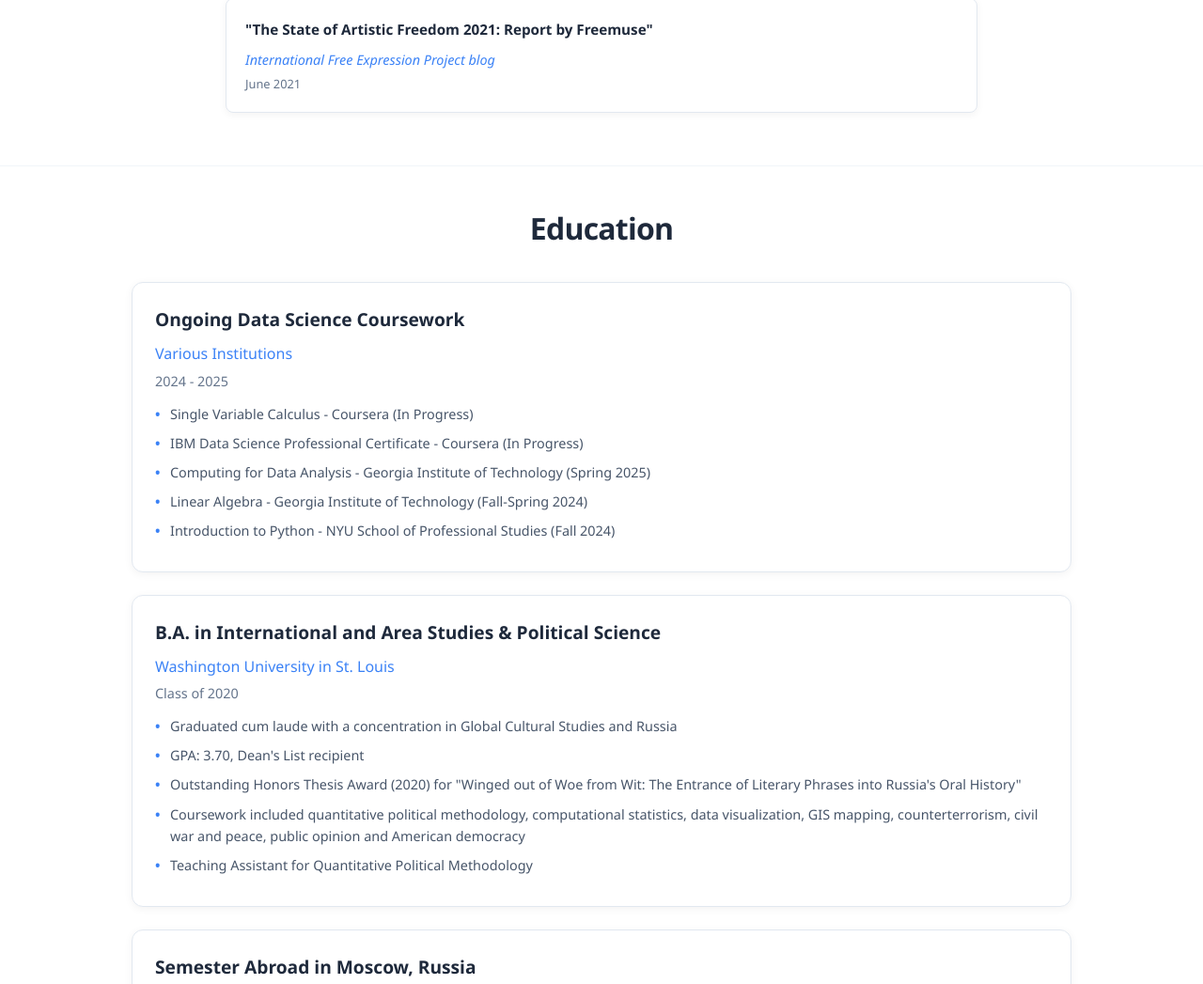
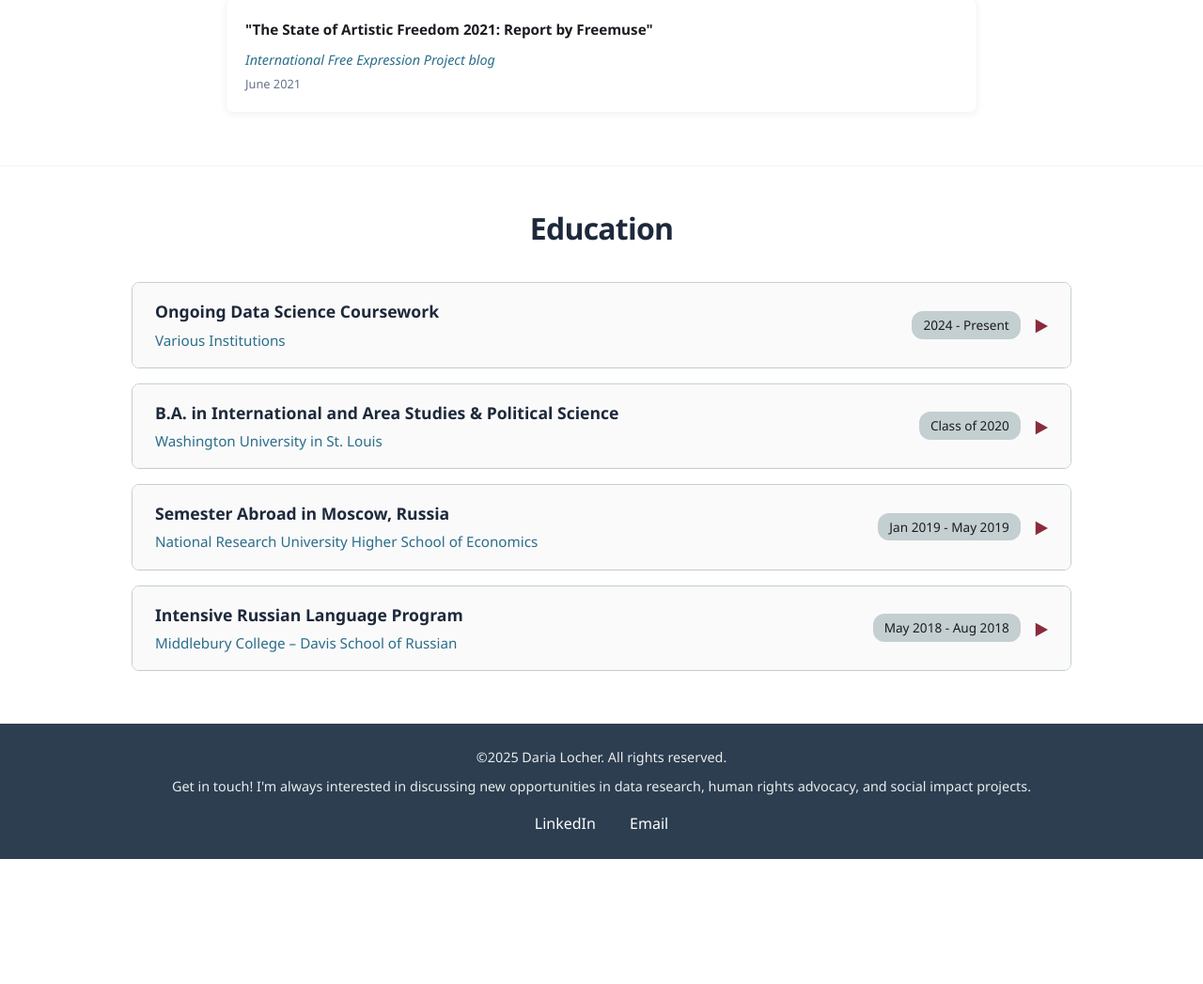
Before and after one commit to darlocher/website-portfolio, a plain HTML site: page index.html in a window 1280 px wide. Shown: the part 4830-5877 px from the top of the page at 94% size. After the commit the page ends 5744 px from the top, so only its background shows below. Drawn offline with Linux system fonts and the light colour scheme.

Commit message:
Update website content 3

```diff
--- a/index.html
+++ b/index.html
@@ -14,7 +14,7 @@
         body {
             font-family: 'Segoe UI', Tahoma, Geneva, Verdana, sans-serif;
             line-height: 1.6;
-            color: #333;
+            color: #1c1b22;
             background: #ffffff;
         }
 
@@ -26,8 +26,8 @@
 
         /* Header */
         header {
-            background: linear-gradient(135deg, #2c3e50 0%, #34495e 100%);
-            color: white;
+            background: #c3cfd1;
+            color: black;
             padding: 2.5rem 0;
             position: relative;
             overflow: hidden;
@@ -72,7 +72,7 @@
         /* Navigation */
         nav {
             background: #fff;
-            box-shadow: 0 4px 20px rgba(0,0,0,0.1);
+            box-shadow: 0 1px 10px #1c1b22;
             position: sticky;
             top: 0;
             z-index: 100;
@@ -88,7 +88,7 @@
 
         nav ul li a {
             text-decoration: none;
-            color: #333;
+            color: #4a292f;
             font-weight: 600;
             font-size: .9rem;
             padding: 0.5rem 1rem;
@@ -97,7 +97,7 @@
         }
 
         nav ul li a:hover {
-            color: #3498db;
+            color: #2b6e8a;
         }
 
 
@@ -138,13 +138,13 @@
         .about-text p {
             margin-bottom: 1rem;
             font-size: 0.95rem;
-            color: #475569;
+            color: #1c1b22;
             line-height: 1.6;
         }
 
         .contact-info {
-            background: #2c3e50;
-            color: white;
+            background: #c3cfd1;
+            color: black;
             padding: 1.1rem;
             border-radius: 10px;
             box-shadow: 0 4px 20px rgba(0,0,0,0.1);
@@ -152,7 +152,7 @@
 
         .contact-info h3 {
             margin-bottom: 1rem;
-            color: #60a5fa;
+            color: #8a2b3c;
             font-size: 1.1rem;
             font-weight: 600;
         }
@@ -165,16 +165,16 @@
 
         /* Experience Section */
         .experience-item {
-            background: white;
+            background: #f7f6f0;
             margin-bottom: 1rem;
-            border: 1px solid #e2e8f0;
+            border: 1px solid #c3cfd1;
             border-radius: 8px;
             overflow: hidden;
             transition: all 0.3s ease;
         }
 
         .experience-item:hover {
-            border-color: #3b82f6;
+            border-color: #2b6e8a;
             box-shadow: 0 4px 12px rgba(59, 130, 246, 0.1);
         }
 
@@ -185,7 +185,7 @@
             justify-content: space-between;
             align-items: center;
             background: #fafafa;
-            border-bottom: 1px solid #e2e8f0;
+            border-bottom: 1px solid #f7f6f0;
         }
 
         .job-header:hover {
@@ -205,7 +205,7 @@
 
         .job-company {
             font-size: 0.95rem;
-            color: #3b82f6;
+            color: #2b6e8a;
             font-weight: 500;
         }
 
@@ -217,8 +217,8 @@
 
         .job-date {
             font-size: 0.85rem;
-            color: #64748b;
-            background: #e2e8f0;
+            color: #1c1b22;
+            background: #c3cfd1;
             padding: 0.25rem 0.75rem;
             border-radius: 12px;
             font-weight: 500;
@@ -226,7 +226,7 @@
 
         .expand-icon {
             font-size: 1.2rem;
-            color: #64748b;
+            color: #8a2b3c;
             transition: transform 0.3s ease;
             font-weight: bold;
         }
@@ -266,7 +266,7 @@
             content: "•";
             position: absolute;
             left: 0;
-            color: #3b82f6;
+            color: #2b6e8a;
             font-weight: bold;
         }
 
@@ -282,11 +282,11 @@
             padding: 1.5rem;
             border-radius: 10px;
             box-shadow: 0 2px 10px rgba(0,0,0,0.1);
-            border: 1px solid #e2e8f0;
+            border: 1px solid #f7f6f0;
         }
 
         .skill-category h3 {
-            color: #2c3e50;
+            color: #1c1b22;
             margin-bottom: 0.75rem;
             font-size: 1.1rem;
             font-weight: 600;
@@ -299,8 +299,8 @@
         }
 
         .skill-tag {
-            background: #3498db;
-            color: white;
+            background: #cff1ff;
+            color: #1c1b22;
             padding: 0.25rem 0.75rem;
             border-radius: 16px;
             font-size: 0.8rem;
@@ -318,20 +318,20 @@
             padding: 1.25rem;
             margin-bottom: 1rem;
             border-radius: 8px;
-            border-left: 3px solid #3b82f6;
+            border-left: 3px solid #2b6e8a;
             box-shadow: 0 2px 8px rgba(0,0,0,0.05);
-            border: 1px solid #e2e8f0;
+            border: 1px solid #f7f6f0;
         }
 
         .publication-title {
             font-weight: 600;
-            color: #1e293b;
+            color: #1c1b22;
             margin-bottom: 0.5rem;
             font-size: 0.95rem;
         }
 
         .publication-venue {
-            color: #3b82f6;
+            color: #2b6e8a;
             font-style: italic;
             margin-bottom: 0.25rem;
             font-size: 0.9rem;
@@ -340,57 +340,6 @@
         .publication-date {
             color: #64748b;
             font-size: 0.8rem;
-        }
-
-        /* Education Section */
-        .education-item {
-            background: white;
-            padding: 1.5rem;
-            margin-bottom: 1.5rem;
-            border-radius: 12px;
-            box-shadow: 0 2px 10px rgba(0,0,0,0.05);
-            border: 1px solid #e2e8f0;
-        }
-
-        .degree {
-            font-size: 1.2rem;
-            font-weight: 600;
-            color: #1e293b;
-            margin-bottom: 0.5rem;
-        }
-
-        .school {
-            font-size: 1rem;
-            color: #3b82f6;
-            margin-bottom: 0.25rem;
-            font-weight: 500;
-        }
-
-        .graduation-date {
-            color: #64748b;
-            margin-bottom: 0.75rem;
-            font-size: 0.9rem;
-        }
-
-        .education-item ul {
-            list-style: none;
-            padding-left: 0;
-        }
-
-        .education-item li {
-            margin-bottom: 0.5rem;
-            padding-left: 1rem;
-            position: relative;
-            font-size: 0.9rem;
-            color: #475569;
-        }
-
-        .education-item li:before {
-            content: "•";
-            position: absolute;
-            left: 0;
-            color: #3b82f6;
-            font-weight: bold;
         }
 
         /* Footer */
@@ -948,13 +897,22 @@
             </div>
         </section>
 
-        <section id="education">
+        <section id="experience">
             <div class="container">
                 <h2 class="section-title">Education</h2>
-                <div class="education-item">
-                    <div class="degree">Ongoing Data Science Coursework</div>
-                    <div class="school">Various Institutions</div>
-                    <div class="graduation-date">2024 - 2025</div>
+
+                <div class="experience-item">
+                    <div class="job-header">
+                        <div class="job-info">
+                            <div class="job-title">Ongoing Data Science Coursework</div>
+                            <div class="job-company">Various Institutions</div>
+                        </div>
+                    <div class="job-meta">
+                        <div class="job-date">2024 - Present</div>
+                        <div class="expand-icon">▶</div>
+                    </div>
+                </div>
+                    <div class="job-description">
                         <ul>
                             <li>Single Variable Calculus - Coursera (In Progress)</li>
                             <li>IBM Data Science Professional Certificate - Coursera (In Progress)</li>
@@ -963,11 +921,20 @@
                             <li>Introduction to Python - NYU School of Professional Studies (Fall 2024)</li>
                         </ul>
                     </div>
+                </div>
 
-                <div class="education-item">
-                    <div class="degree">B.A. in International and Area Studies & Political Science</div>
-                    <div class="school">Washington University in St. Louis</div>
-                    <div class="graduation-date">Class of 2020</div>
+                <div class="experience-item">
+                    <div class="job-header">
+                        <div class="job-info">
+                            <div class="job-title">B.A. in International and Area Studies & Political Science</div>
+                            <div class="job-company">Washington University in St. Louis</div>
+                        </div>
+                    <div class="job-meta">
+                        <div class="job-date">Class of 2020</div>
+                        <div class="expand-icon">▶</div>
+                    </div>
+                </div>
+                    <div class="job-description">
                         <ul>
                             <li>Graduated cum laude with a concentration in Global Cultural Studies and Russia</li>
                             <li>GPA: 3.70, Dean's List recipient</li>
@@ -976,27 +943,46 @@
                             <li>Teaching Assistant for Quantitative Political Methodology</li>
                         </ul>
                     </div>
+                </div>
 
-                <div class="education-item">
-                    <div class="degree">Semester Abroad in Moscow, Russia</div>
-                    <div class="school">National Research University Higher School of Economics</div>
-                    <div class="graduation-date">Jan 2019 - May 2019</div>
+                <div class="experience-item">
+                    <div class="job-header">
+                        <div class="job-info">
+                            <div class="job-title">Semester Abroad in Moscow, Russia</div>
+                            <div class="job-company">National Research University Higher School of Economics</div>
+                        </div>
+                    <div class="job-meta">
+                        <div class="job-date">Jan 2019 - May 2019</div>
+                        <div class="expand-icon">▶</div>
+                    </div>
+                </div>
+                    <div class="job-description">
                         <ul>
                             <li>Semester living with host family with Russian language pledge</li>
                             <li>Coursework in Journalism, Russian History, Russian Literature and Russian Politics</li>
                             <li>Project member at HSE's Political Anticorruption Planning-Educational Lab</li>
                         </ul>
                     </div>
+                </div>
 
-                <div class="education-item">
-                    <div class="degree">Intensive Russian Language Program</div>
-                    <div class="school">Middlebury College – Davis School of Russian</div>
-                    <div class="graduation-date">May 2018 - Aug 2018</div>
+                <div class="experience-item">
+                    <div class="job-header">
+                        <div class="job-info">
+                            <div class="job-title">Intensive Russian Language Program</div>
+                            <div class="job-company">Middlebury College – Davis School of Russian</div>
+                        </div>
+                    <div class="job-meta">
+                        <div class="job-date">May 2018 - Aug 2018</div>
+                        <div class="expand-icon">▶</div>
+                    </div>
+                </div>
+                    <div class="job-description">
                         <ul>
                             <li>Eight-week intensive summer program with language pledge</li>
                             <li>Final grade: A-</li>
                             <li>Russian theater and literature clubs participation</li>
                         </ul>
+                    </div>
                 </div>
             </div>
         </section>
@@ -1081,7 +1067,7 @@
             });
         }, observerOptions);
 
-        document.querySelectorAll('.experience-item, .skill-category, .publication-item, .education-item').forEach(el => {
+        document.querySelectorAll('.experience-item, .skill-category, .publication-item').forEach(el => {
             observer.observe(el);
         });
     </script>
```
Lines whose indentation alone changed are shown as unchanged.
